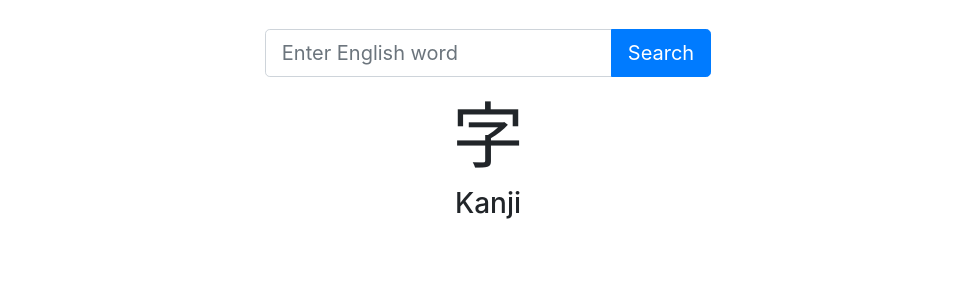
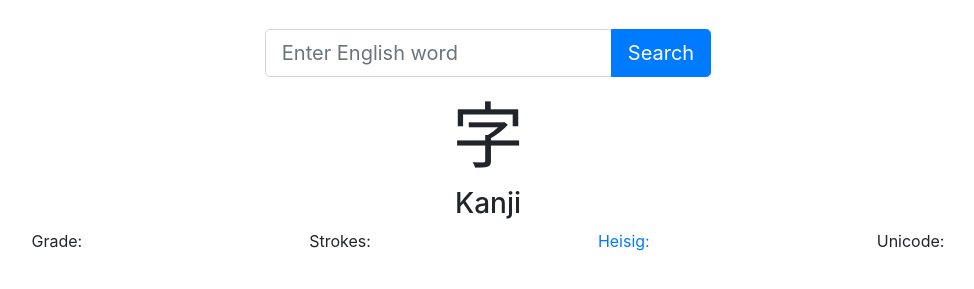
Before and after one commit to krlenell/kanji-dictionary, a plain HTML site: page index.html in a window 1280 px wide. Shown: the part 51-340 px from the top of the page, without its empty margins (152-1126 px from the left). Drawn offline with nearby package versions, Linux system fonts and the light colour scheme.

Commit message:
created small info line

```diff
--- a/index.html
+++ b/index.html
@@ -26,6 +26,15 @@
         <h1 class="display-3" id="kanji">字</h1>
         <h3 id="kanji-title">Kanji</h3>
       </div>
+      <div class="row justify-content-around">
+        <p>Grade: <span id="grade"></span></p>
+        <p>Strokes: <span id="strokes"></span></p>
+        <p><a target="_blank" href="https://en.wikipedia.org/wiki/Remembering_the_Kanji_and_Remembering_the_Hanzi">Heisig: </a> <span id="heisig"></span></p>
+        <p>Unicode: <span id="unicode"></span></p>
+      </div>
+      <div class="row">
+
+      </div>
     </main>
   </div>
 
```
